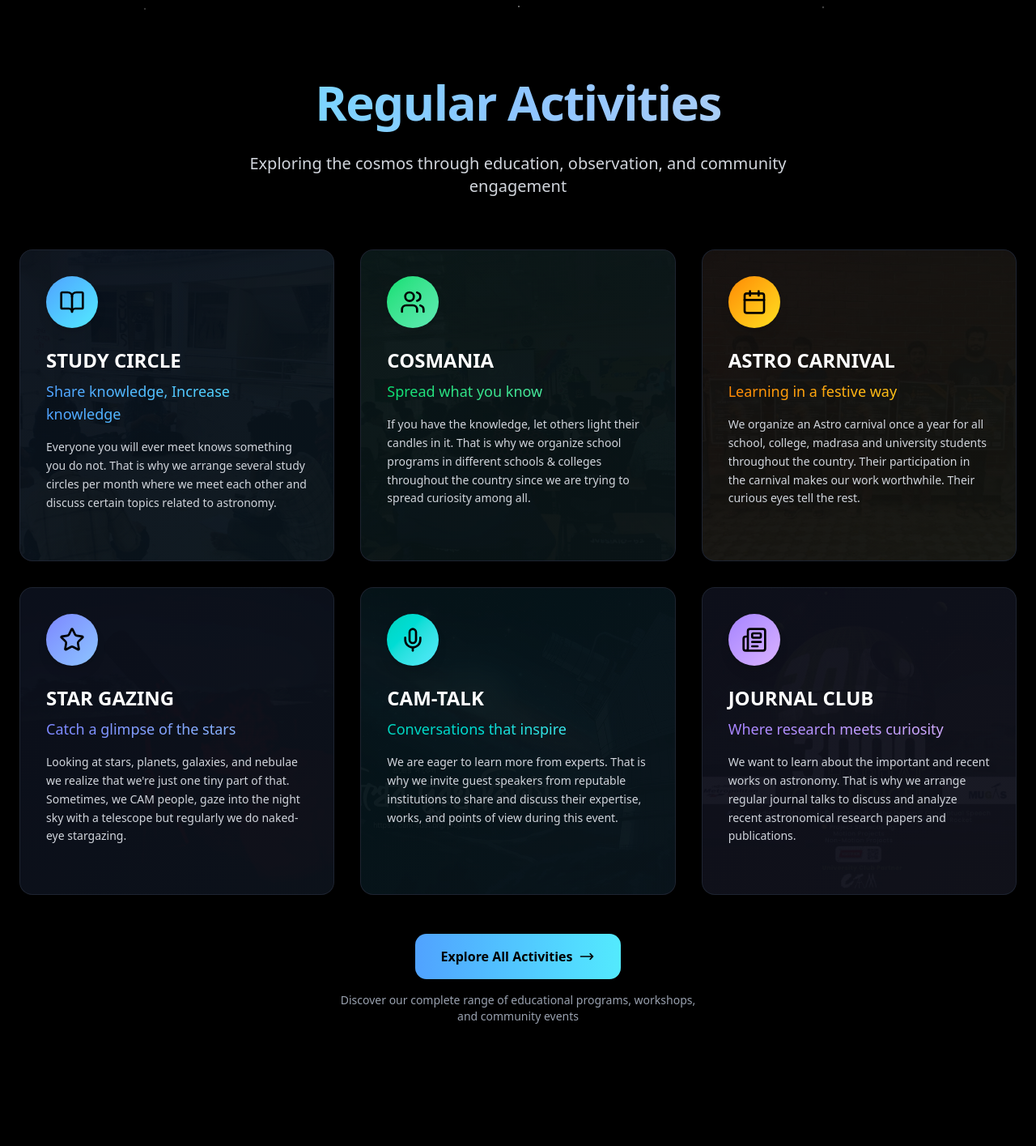
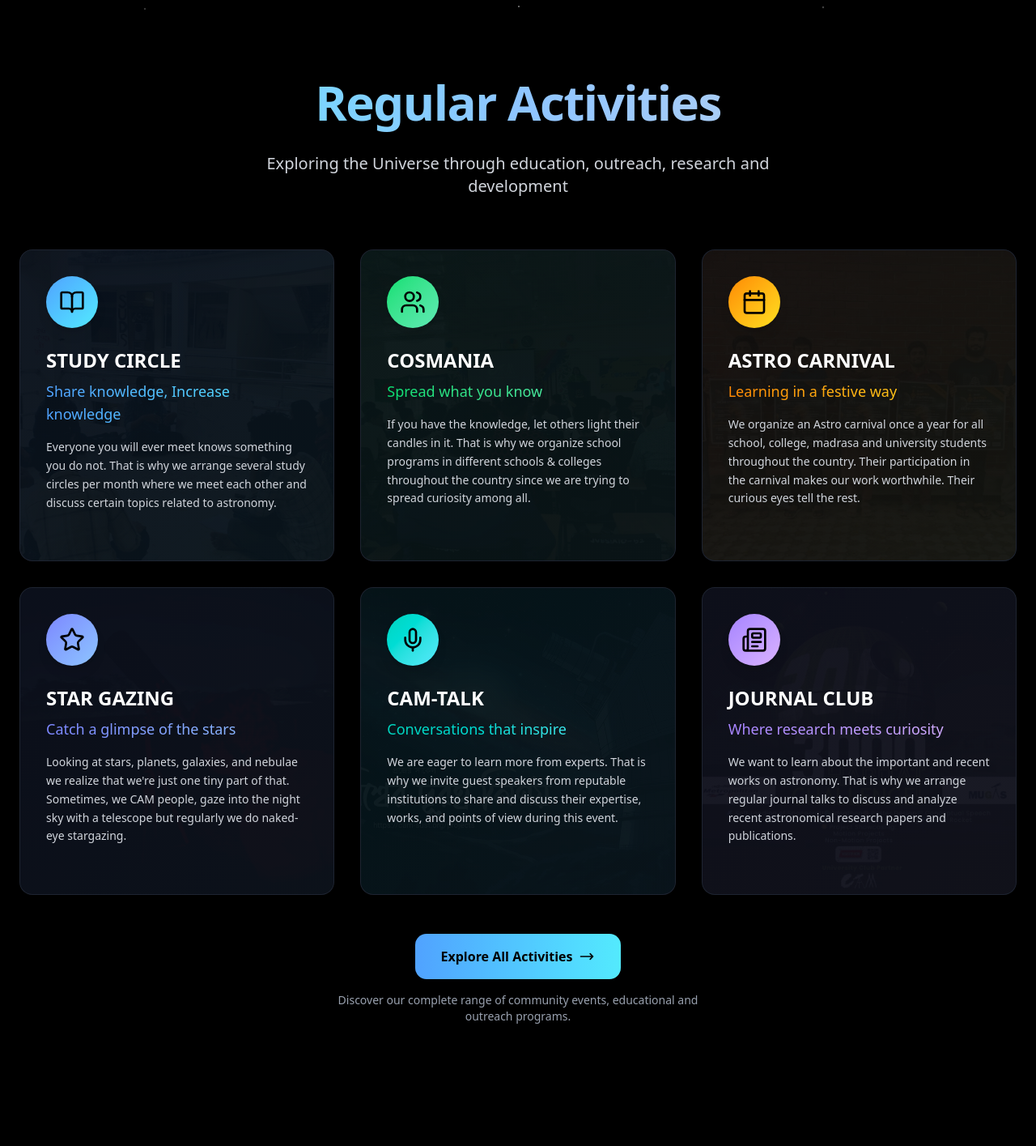
Before and after one commit to heronet/cam-sust.org, a Next.js app: page / in a window 1280 px wide. Shown: the part 844-2259 px from the top of the page at 81% size. Built offline with nearby package versions, Linux system fonts and the light colour scheme.

Commit message:
fix: update language defaults and improve activity subtitles for clarity

```diff
--- a/src/app/activities/page.tsx
+++ b/src/app/activities/page.tsx
@@ -139,7 +139,7 @@ const activities: Activity[] = [
     title: "WORKSHOP",
     subtitle: "Hands-on learning experience",
     description:
-      "Practical workshops on asteroid hunting, observational & computational astronomy and astrophysics.",
+      "Practical sessions on amateur projects, astrophysics, observational & computational astronomy.",
     icon: <Wrench className="w-8 h-8" />,
     color: "from-cyan-400 to-blue-300",
     image: "/images/workshop.webp",
--- a/src/app/faq/page.tsx
+++ b/src/app/faq/page.tsx
@@ -6,7 +6,7 @@ import SectionHeader from "@/components/section-header";
 import { Info } from "lucide-react";
 
 const FAQPage = () => {
-  const [language, setLanguage] = useState<"en" | "bn">("en");
+  const [language, setLanguage] = useState<"en" | "bn">("bn");
   const [openAccordion, setOpenAccordion] = useState<number | null>(null);
 
   const toggleAccordion = (index: number | null) => {
@@ -126,6 +126,17 @@ const FAQPage = () => {
           <div className="flex justify-center mb-8">
             <div className="bg-gray-900 rounded-lg p-1 border border-gray-800 flex">
               <button
+                onClick={() => setLanguage("bn")}
+                className={`px-6 py-3 rounded-md transition-all w-full duration-300 flex items-center gap-2 ${
+                  language === "bn"
+                    ? "bg-gray-800 text-white shadow-md"
+                    : "text-gray-500 hover:text-gray-300"
+                }`}
+              >
+                <Globe className="w-4 h-4" />
+                বাংলা
+              </button>
+              <button
                 onClick={() => setLanguage("en")}
                 className={`px-6 py-3 rounded-md transition-all w-full duration-300 flex items-center gap-2 ${
                   language === "en"
@@ -135,17 +146,6 @@ const FAQPage = () => {
               >
                 <Globe className="w-4 h-4" />
                 English
-              </button>
-              <button
-                onClick={() => setLanguage("bn")}
-                className={`px-6 py-3 rounded-md transition-all w-full duration-300 flex items-center gap-2 ${
-                  language === "bn"
-                    ? "bg-gray-800 text-white shadow-md"
-                    : "text-gray-500 hover:text-gray-300"
-                }`}
-              >
-                <Globe className="w-4 h-4" />
-                বাংলা
               </button>
             </div>
           </div>
--- a/src/app/sections/activities/activities.tsx
+++ b/src/app/sections/activities/activities.tsx
@@ -150,8 +150,7 @@ const Activities: React.FC = () => {
         {/* Header */}
         <SectionHeader
           title="Regular Activities"
-          subtitle="Exploring the cosmos through education, observation, and community
-        engagement"
+          subtitle="Exploring the Universe through education, outreach, research and development"
         />
 
         {/* Activities Grid */}
@@ -188,8 +187,8 @@ const Activities: React.FC = () => {
             </svg>
           </Link>
           <p className="text-gray-400 text-sm mt-4 max-w-md mx-auto">
-            Discover our complete range of educational programs, workshops, and
-            community events
+            Discover our complete range of community events, educational and
+            outreach programs.
           </p>
         </motion.div>
       </div>
```
